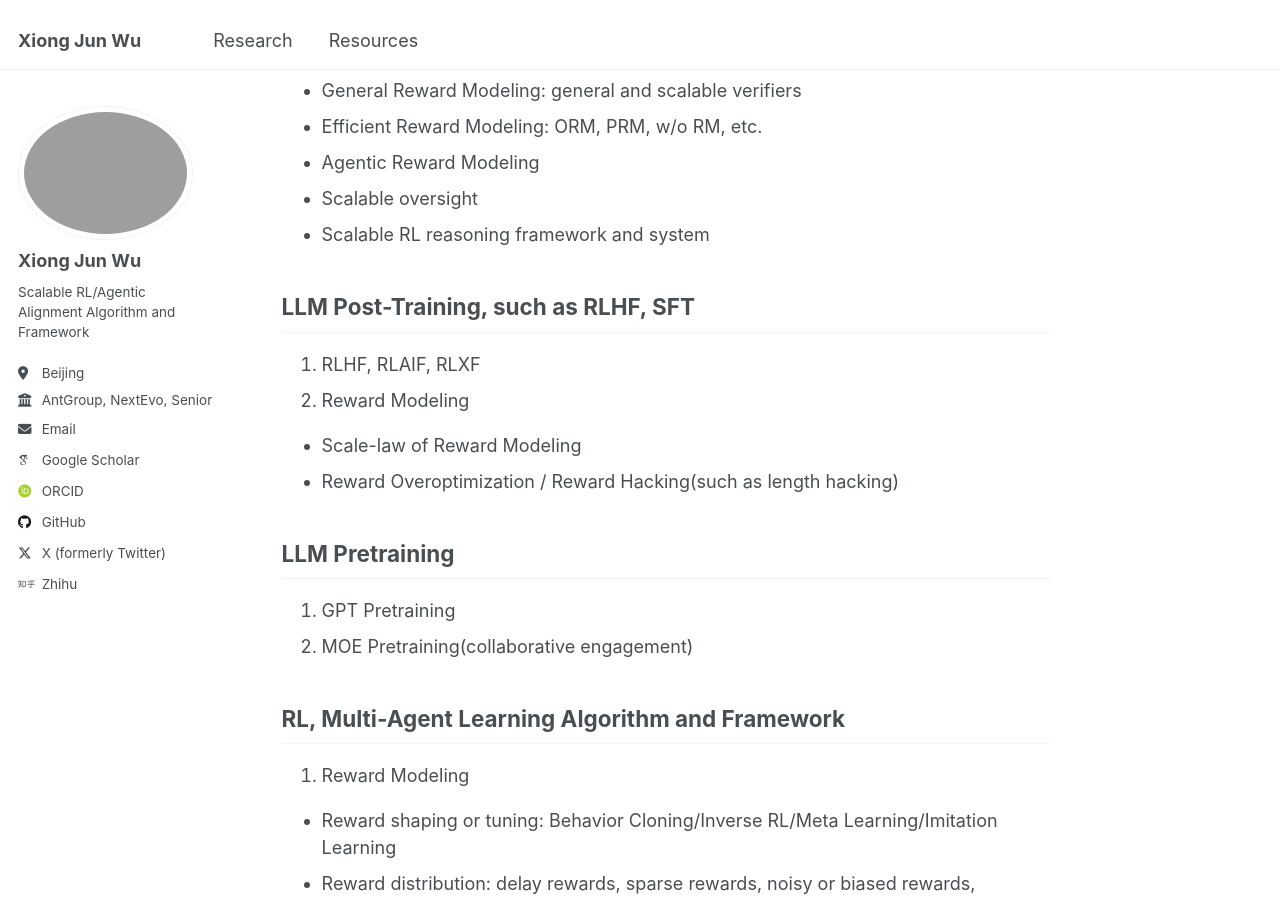
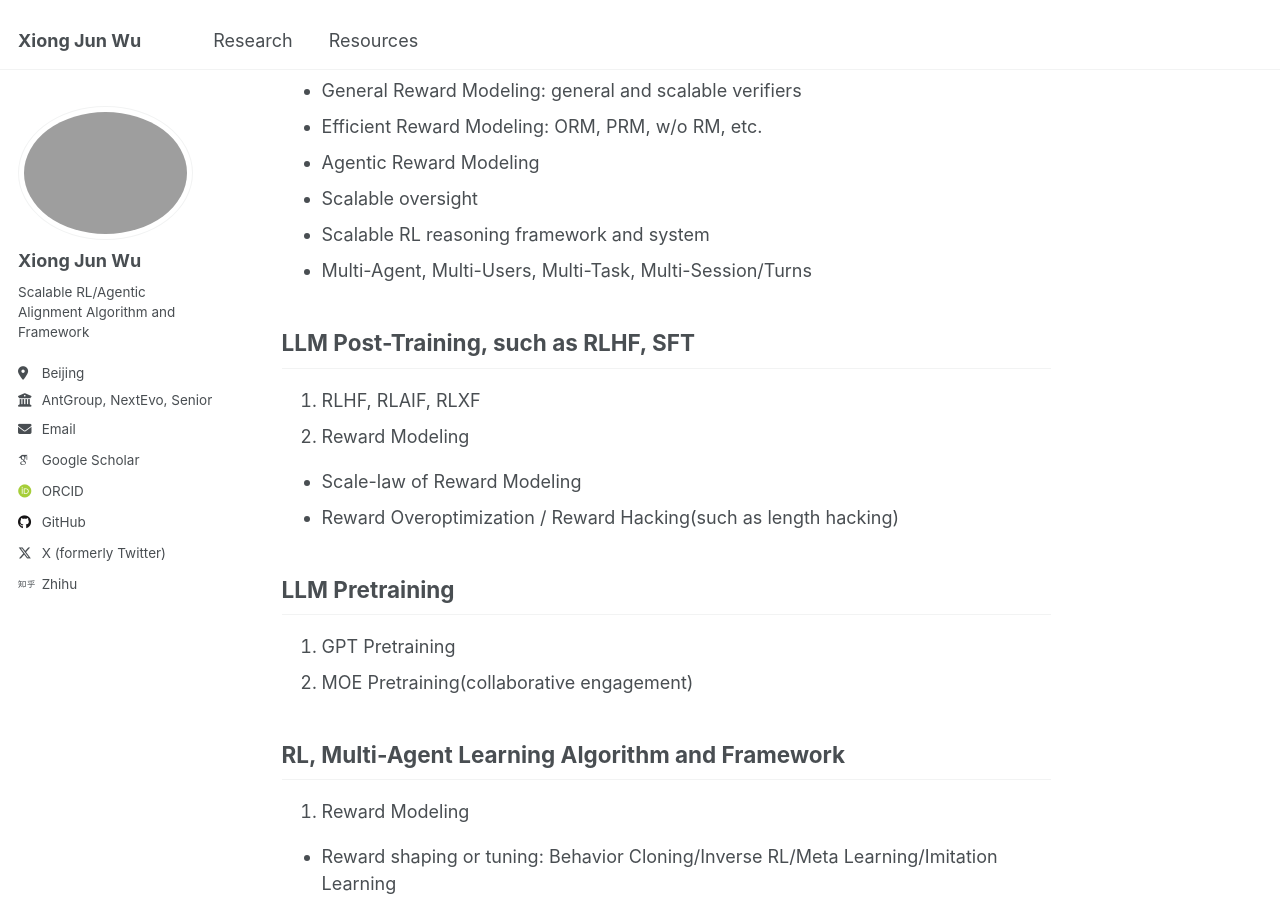
Before and after one commit to junwuxgi/junwuxgi.github.io, a Jekyll site: the page built from research.md, in a window 1280 px wide and 900 px high, scrolled down 876 px. Built offline with Jekyll 4.4.1, drawn with Linux system fonts in a browser that asks for light colours; some web fonts are replaced; our own code applies the rules of GitHub Pages for plain Markdown files.

Commit message:
update config

```diff
--- a/research.md
+++ b/research.md
@@ -16,6 +16,7 @@ Now, my research areas of primary focus, collaborative engagement, and curiosity
 - Agentic Reward Modeling
 - Scalable oversight
 - Scalable RL reasoning framework and system
+- Multi-Agent, Multi-Users, Multi-Task, Multi-Session/Turns
 
 ## LLM Post-Training, such as RLHF, SFT
 
```
